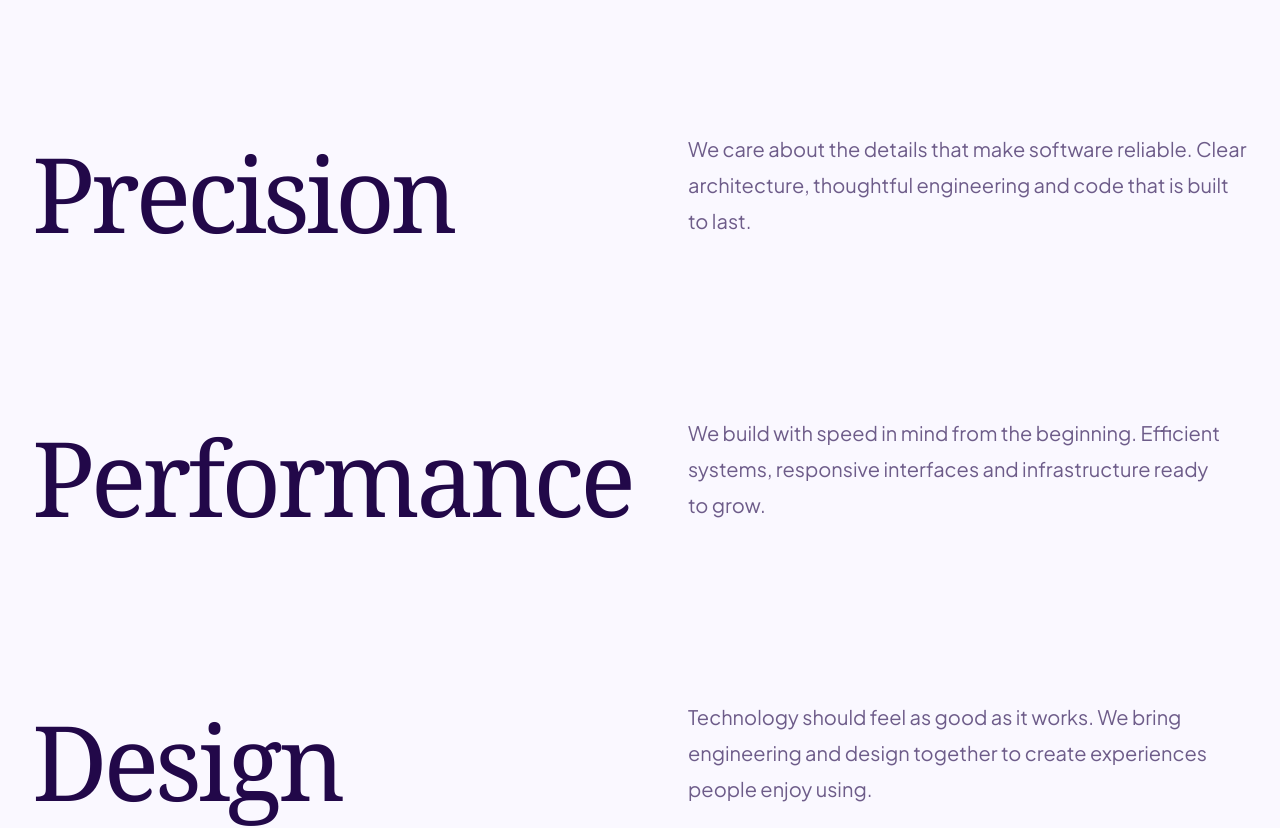
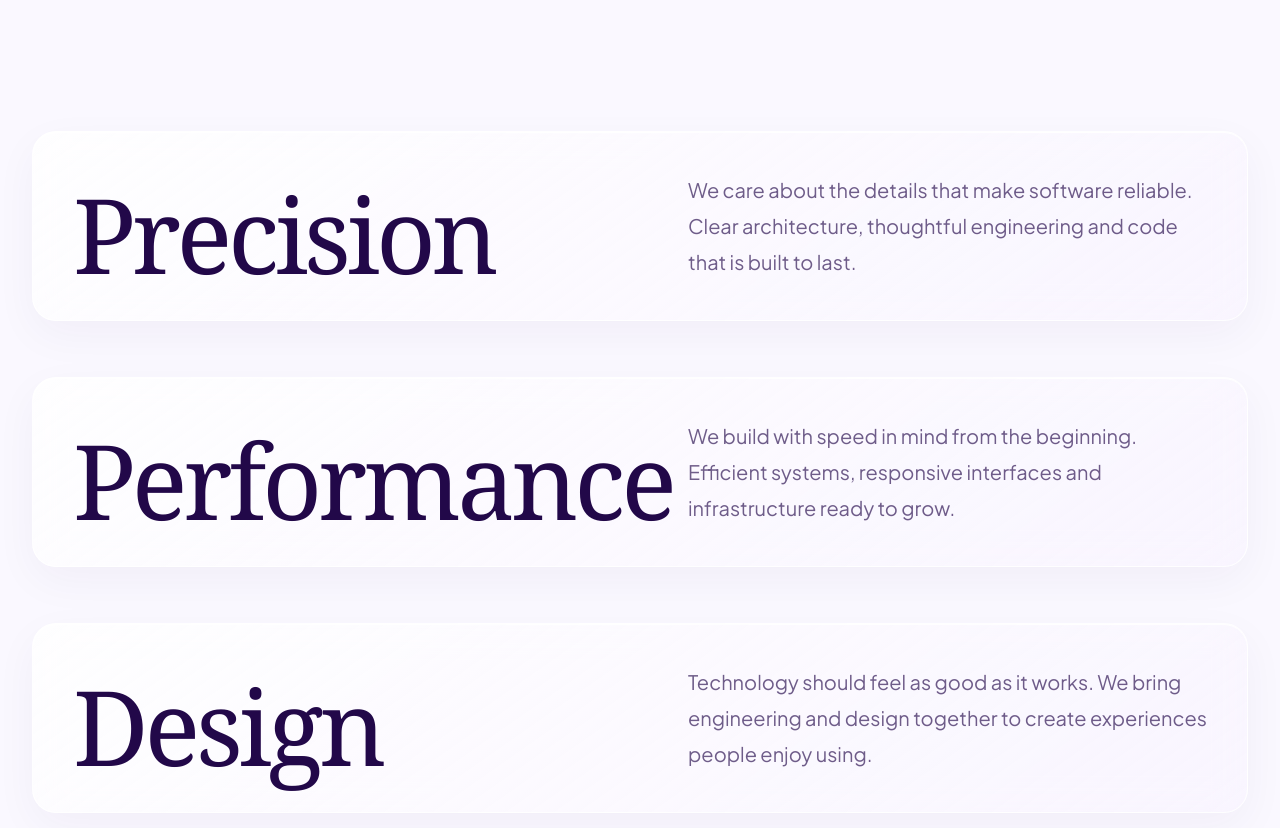
Before and after one commit to 0x-pratham/GXC-Recruitment, a Next.js app: page / in a window 1280 px wide. Shown: the part 1843-2671 px from the top of the page. Built offline with nearby package versions, Linux system fonts and the light colour scheme; no server answers.

Commit message:
Add glass cards to recruitment and homepage sections

```diff
--- a/app/_components/HomePrinciples.tsx
+++ b/app/_components/HomePrinciples.tsx
@@ -147,12 +147,14 @@ export function HomePrinciples() {
               PRINCIPLES
               ===================================================== */}
 
-          <div className="flex flex-col gap-20 sm:gap-28 md:gap-36 lg:gap-44">
+          <div className="flex flex-col gap-8 sm:gap-10 md:gap-12 lg:gap-14">
             {PRINCIPLES.map((principle) => (
               <article
                 key={principle.title}
                 className="
+                  gxc-glass-card
                   principle
+                  p-7 sm:p-9 md:p-10
                   opacity-0
                   grid
                   gap-7
```
